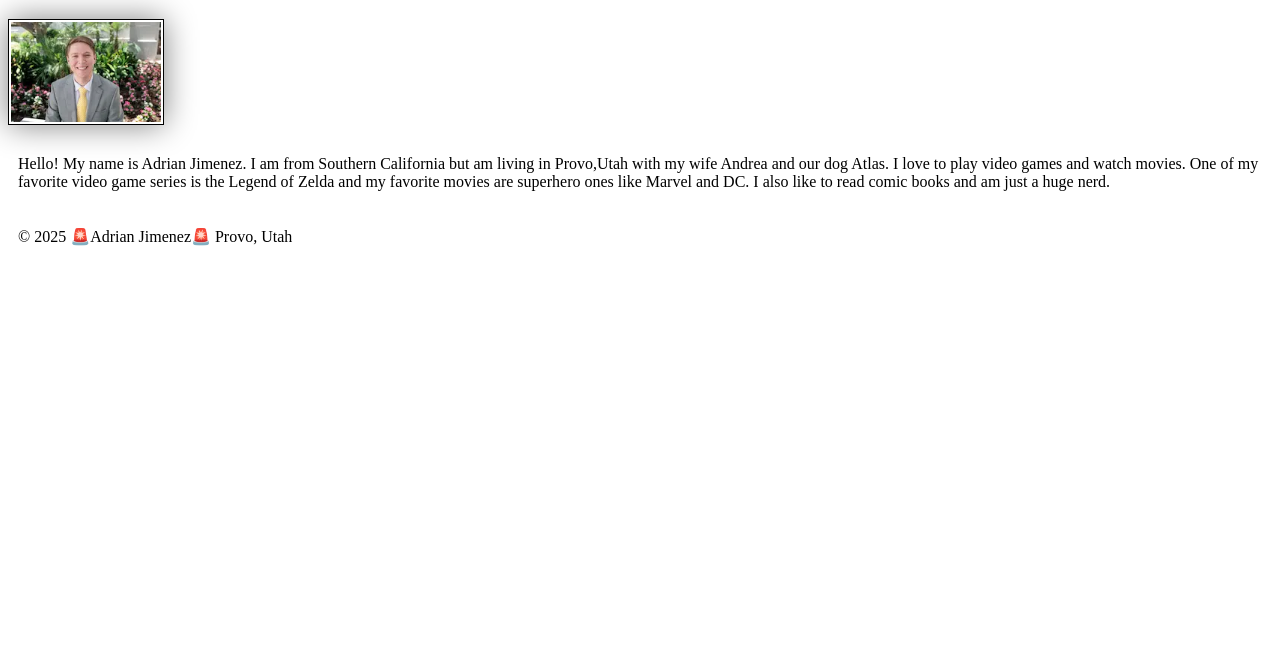
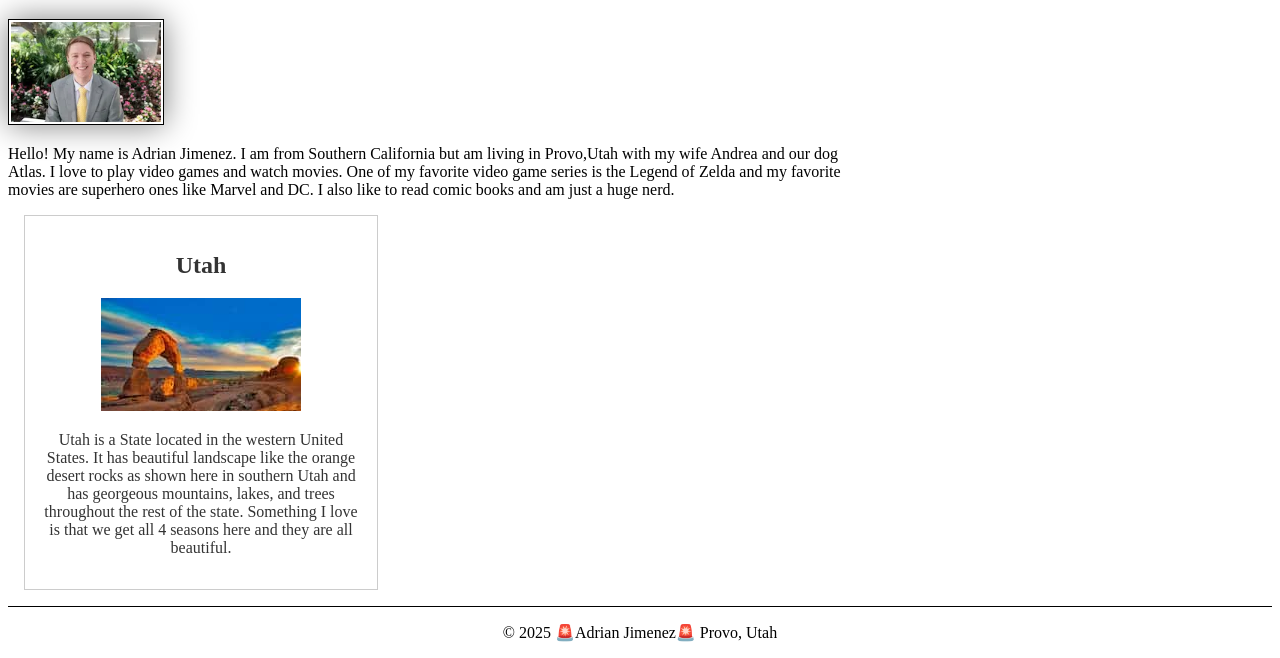
Before and after one commit to adrianj1756/wdd130, a plain HTML site: page index.html in a window 1280 px wide. Shown: the part 205-863 px from the top of the page. Before the commit the page ends 800 px from the top, so only its background shows below. Drawn offline with Linux system fonts and the light colour scheme.

Commit message:
home page enhancement

```diff
--- a/index.html
+++ b/index.html
@@ -5,6 +5,8 @@
     <meta charset="UTF-8">
     <meta name="viewport" content="width=device-width, initial-scale=1.0">
     <title>Adrian Jimenez | WDD 130</title>
+    <meta name="description" content="Adrian Jimenez Home Page">
+    <meta name="author" content="Adrian Jimenez">
     <link rel="stylesheet" href="styles/styles.css">
 </head>
 
@@ -23,6 +25,13 @@
             is the Legend of Zelda and my favorite movies are superhero ones like Marvel and DC. I also like to read
             comic books and am just a huge nerd.</p>
     </main>
+    <aside>
+        <h2>Utah</h2>
+        <img src="images/Utah.jpg" alt="Utah Landscape">
+        <p>Utah is a State located in the western United States. It has beautiful landscape like the orange desert rocks
+            as shown here in southern Utah and has georgeous mountains, lakes, and trees throughout the rest of the
+            state. Something I love is that we get all 4 seasons here and they are all beautiful.</p>
+    </aside>
     <footer>
         <p>&copy; 2025 🚨Adrian Jimenez🚨 Provo, Utah</p>
     </footer>
--- a/styles/styles.css
+++ b/styles/styles.css
@@ -14,7 +14,7 @@ h1 {
     color: darkblue;
 }
 
-img {
+main img {
     width: 150px;
     height: auto;
     border: 1px solid black;
@@ -23,5 +23,28 @@ img {
 }
 
 p {
-    padding: 10px;
+    padding: 0px;
 }
+
+main {
+    max-width: 840px;
+}
+
+aside {
+    width: 20em;
+    margin: 1em;
+    border: 1px solid rgba(0, 0, 0, 0.2);
+    padding: 1em;
+    background-color: white;
+    color: #333;
+    text-align: center;
+}
+aside img {
+width: 200;
+height: auto;
+}
+footer {
+    margin-top: 15px;
+    border-top: 1px solid #000;
+    text-align: center;
+}
```
Also changed, not shown: week02/box-model.html (+9 -3 lines), images/Utah.jpg (added), 2 other files.
